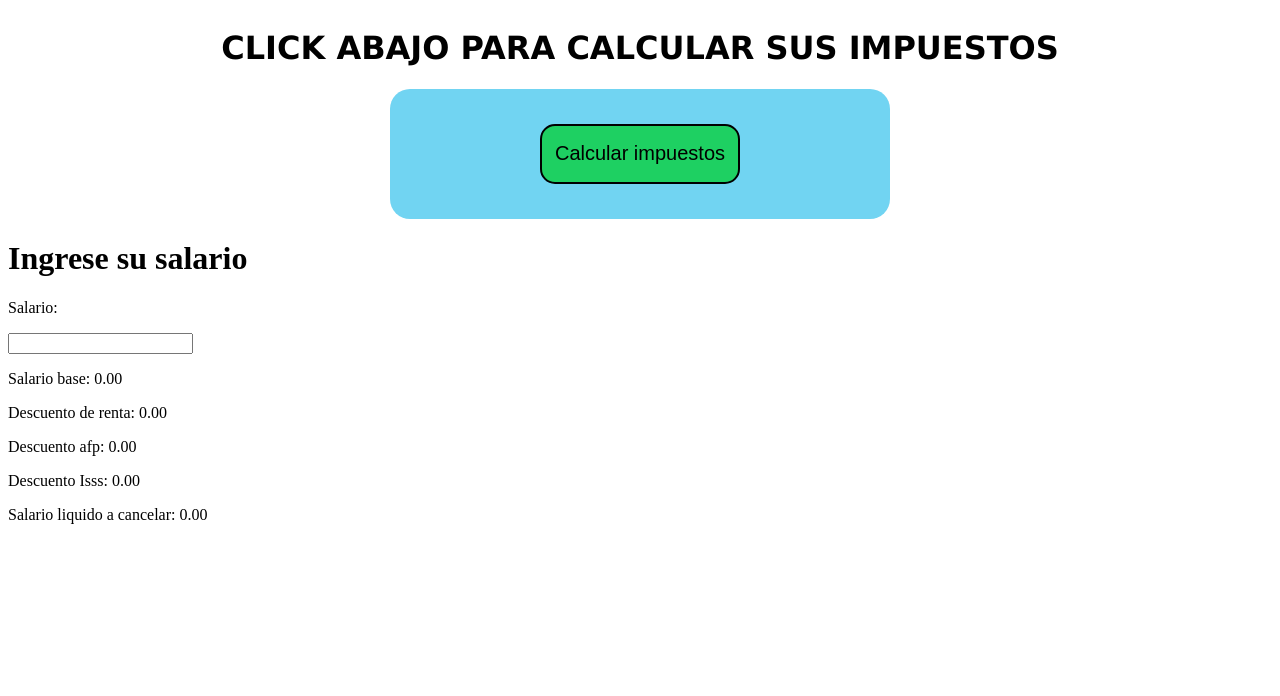
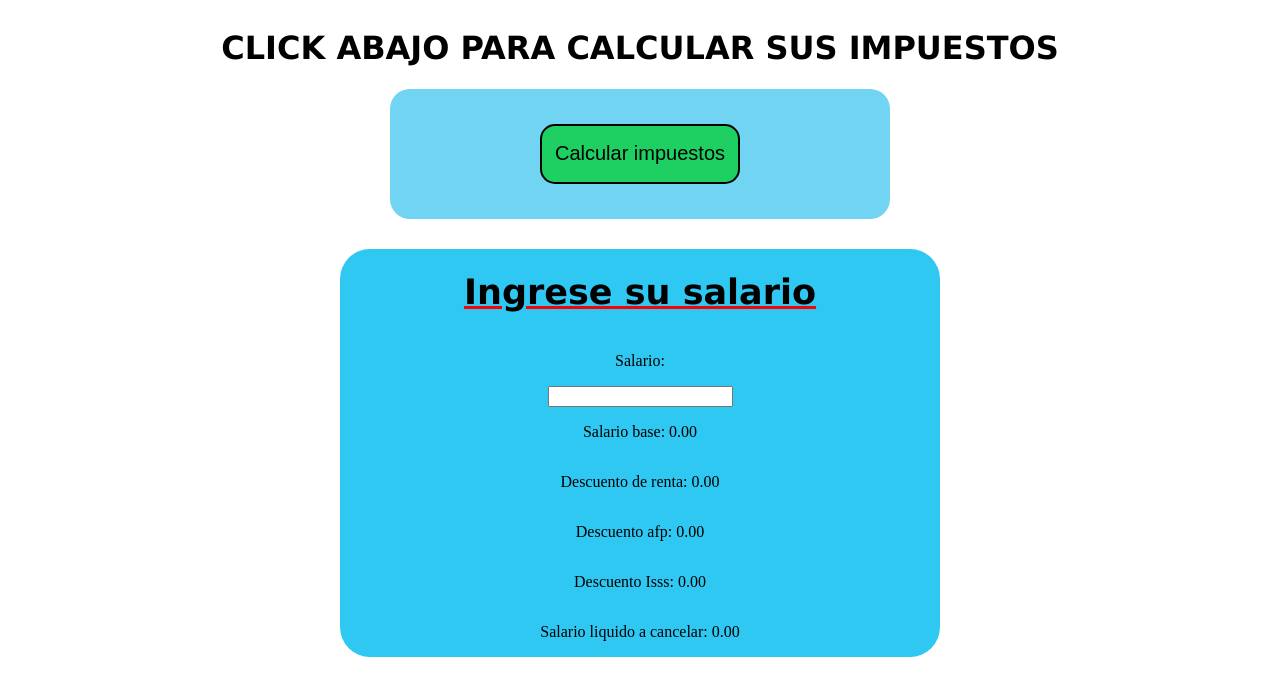
Before and after one commit to MichaelTorres12/labufgII, an Angular app: page /salarios in a window 1280 px wide. Shown: the top 696 px of the page. Built offline with nearby package versions, Linux system fonts and the light colour scheme.

Commit message:
Michael04-Correciones

```diff
--- a/src/app/salarios/salarios.component.css
+++ b/src/app/salarios/salarios.component.css
@@ -0,0 +1,23 @@
+.calcsWrapperG{
+    display: flex;
+    align-items: center;
+    justify-content: center;
+    margin-top: 30px;
+}
+
+.calcsWrapper{
+    display: flex;
+    flex-direction: column;
+    align-items: center;
+    justify-content: center;
+    background-color: rgb(47, 200, 242);
+    border-radius: 30px;
+    width: 600px;
+    height: auto;
+}
+
+.calcsWrapperG > .calcsWrapper > h1{
+    font-size: 35px;
+    font-family: Verdana, Geneva, Tahoma, sans-serif;
+    text-decoration: underline red;
+}
--- a/src/app/salarios/salarios.component.html
+++ b/src/app/salarios/salarios.component.html
@@ -1,3 +1,5 @@
+<div class="calcsWrapperG">
+    <div class="calcsWrapper">
         <h1>Ingrese su salario</h1>
         <p>Salario: </p><input type="number" (keyup)="pressKey($event)">
         <p>Salario base: {{salario.toFixed(2)}}</p>
@@ -5,3 +7,5 @@
         <p>Descuento afp: {{afp.toFixed(2)}}</p>
         <p>Descuento Isss: {{isss.toFixed(2)}}</p>
         <p>Salario liquido a cancelar: {{salarioFinal.toFixed(2)}}</p>
+    </div>
+</div>
```
Lines whose indentation alone changed are shown as unchanged.
